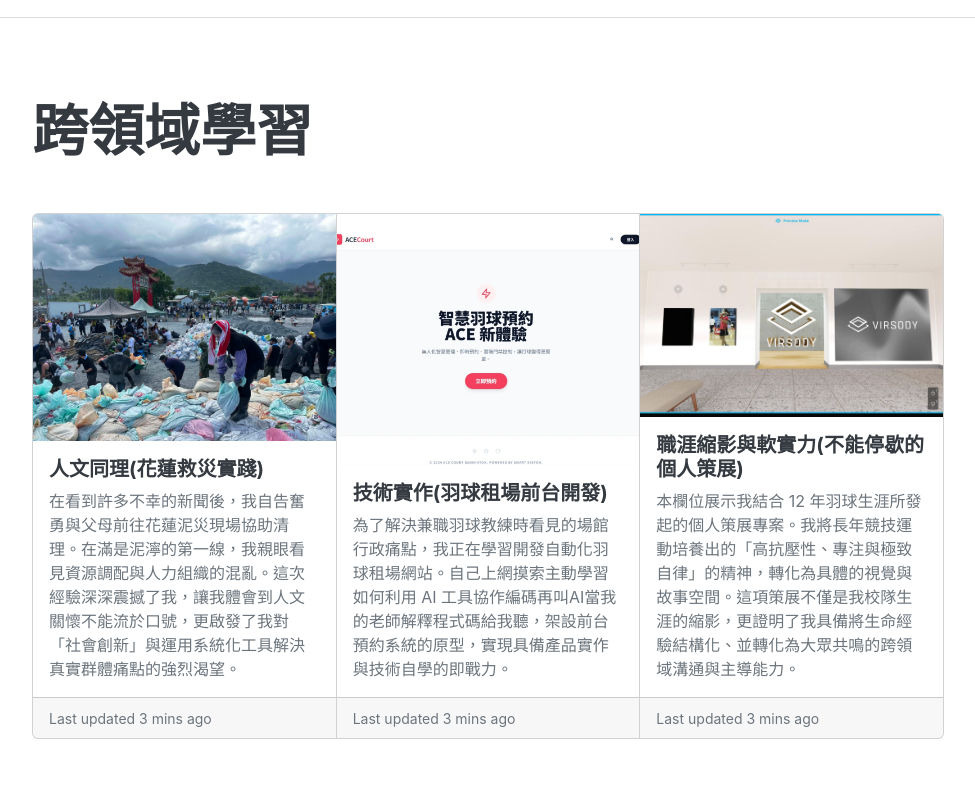
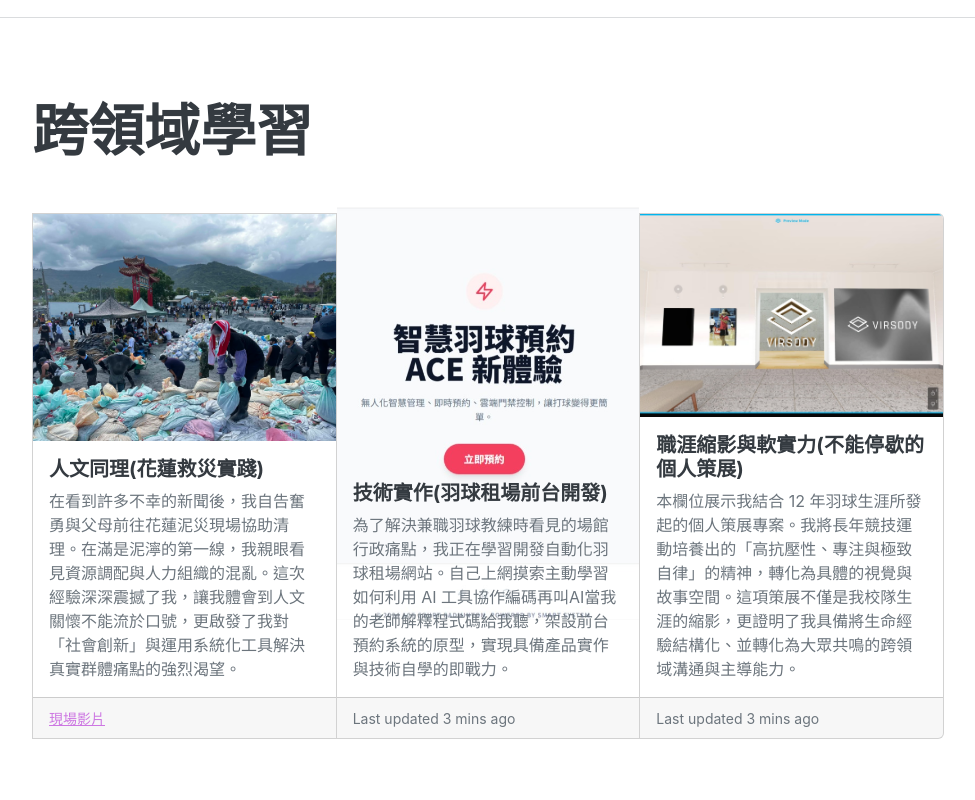
Before and after one commit to a114070090/a114070090.github.io, a plain HTML site: page index.html in a window 1280 px wide. Shown: the part 2920-3720 px from the top of the page, without its empty margins (288-1263 px from the left). Drawn offline with nearby package versions, Linux system fonts and the light colour scheme; a web font is replaced by a local one.

Commit message:
更改照片大小

```diff
--- a/index.html
+++ b/index.html
@@ -182,13 +182,13 @@
                     <p class="card-text">在看到許多不幸的新聞後，我自告奮勇與父母前往花蓮泥災現場協助清理。在滿是泥濘的第一線，我親眼看見資源調配與人力組織的混亂。這次經驗深深震撼了我，讓我體會到人文關懷不能流於口號，更啟發了我對「社會創新」與運用系統化工具解決真實群體痛點的強烈渴望。</p>
                     </div>
                     <div class="card-footer">
-                    <small class="text-body-secondary">Last updated 3 mins ago</small>
+                    <small class="text-body-secondary"><a href="https://drive.google.com/file/d/1_MFM4uFSjtcOkloa-e8ZSjLQO6HLExFH/view?usp=sharing" target="_blank">現場影片</a></small>
                     </div>
                 </div>
                 <div class="card">
-                    <img src="assets/img/螢幕擷取畫面_23-5-2026_161940_sites.google.com.jpeg" style="width: 100%; height: 100%; object-fit: cover;" class="card-img-top" alt="羽球租場前台">
+                    <img src="assets/img/螢幕擷取畫面_23-5-2026_161940_sites.google.com.jpeg" style="width: 100%; height: 100%; object-fit: cover; margin-top: -75px;" class="card-img-top" alt="羽球租場前台">
                     <div class="card-body">
-                    <h5 class="card-title">技術實作(羽球租場前台開發)</h5>
+                    <h5 class="card-title" style="margin-top: -155px;">技術實作(羽球租場前台開發)</h5>
                     <p class="card-text">為了解決兼職羽球教練時看見的場館行政痛點，我正在學習開發自動化羽球租場網站。自己上網摸索主動學習如何利用 AI 工具協作編碼再叫AI當我的老師解釋程式碼給我聽，架設前台預約系統的原型，實現具備產品實作與技術自學的即戰力。</p>
                     </div>
                     <div class="card-footer">
```
